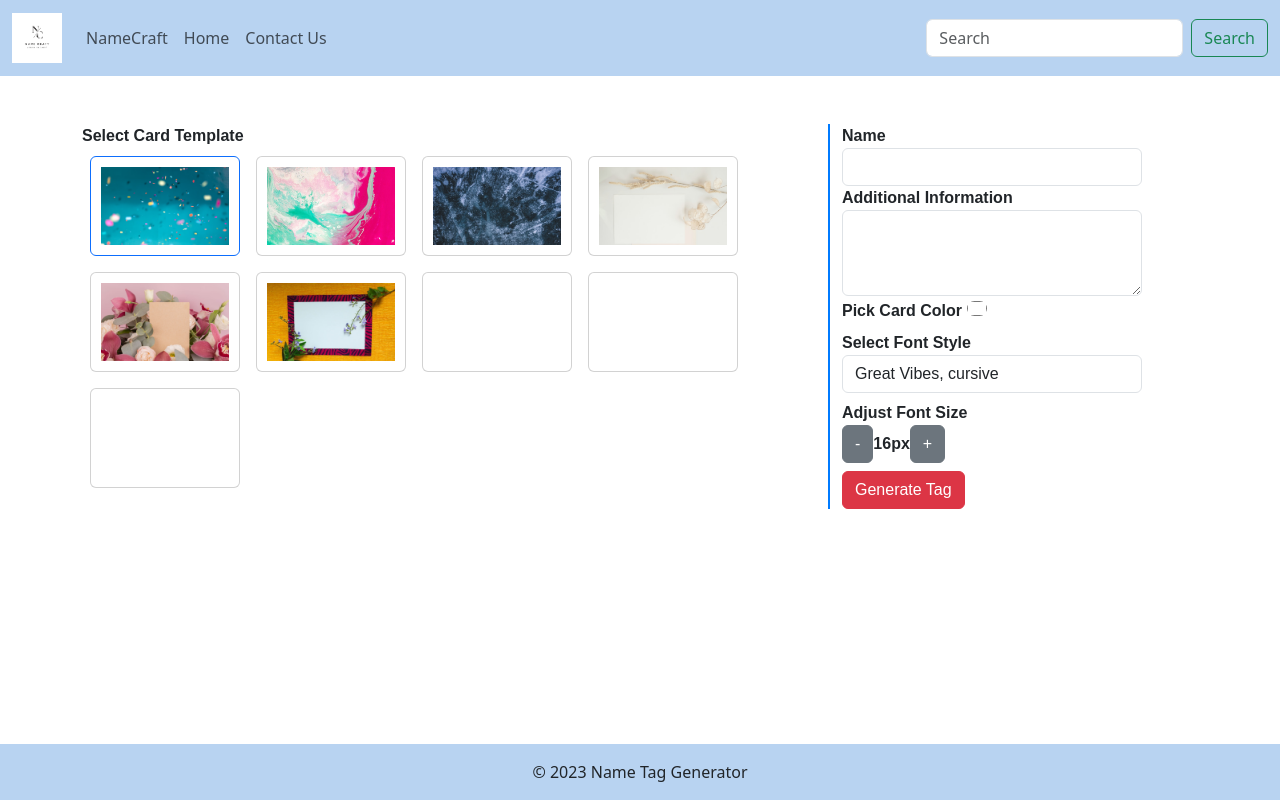
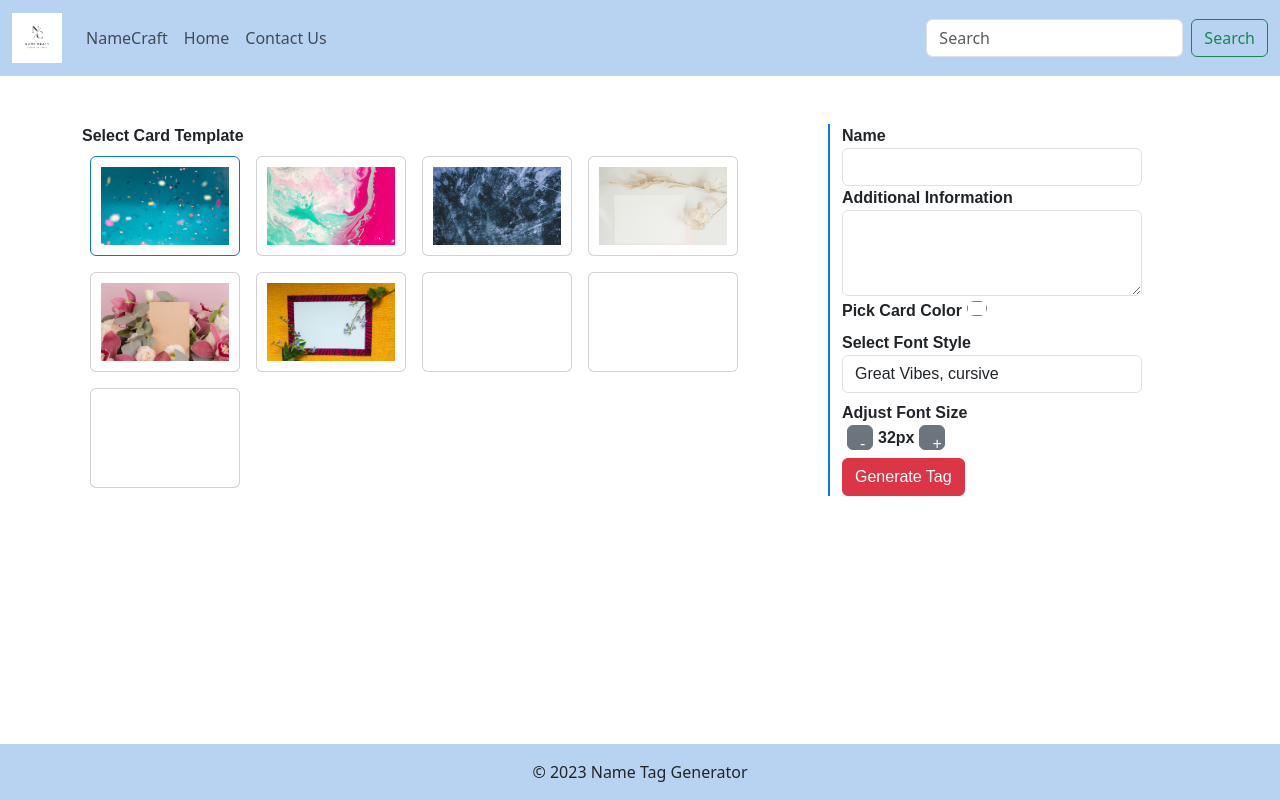
Before and after one commit to viclet45/Namecraft, a React (Create React App) app: page / in a window 1280 px wide. Built offline with nearby package versions, Linux system fonts and the light colour scheme; a web font is replaced by a local one.

Commit message:
I worked on the functionality of the website

```diff
--- a/src/Pages/Home.js
+++ b/src/Pages/Home.js
@@ -45,7 +45,7 @@ const Home = () => {
   const [selectedColor, setSelectedColor] = useState('#ffffff');
   const [selectedCard, setSelectedCard] = useState(cardTemplates[0]);
   const [selectedFontStyle, setSelectedFontStyle] = useState(fontStyles[0].name);
-  const [fontSize, setFontSize] = useState(16); // Default font size
+  const [fontSize, setFontSize] = useState(32); // Default font size
 
   const cardRef = useRef(null);
 
@@ -162,9 +162,9 @@ const Home = () => {
           <div className="font-Size mt-2">
             <label>Adjust Font Size</label>
             <div className="d-flex align-items-center plus-button" >
-              <button className="btn btn-secondary mr-2" onClick={decreaseFontSize}>-</button>
+              <button className=" Minusbutton btn btn-secondary mr-2" onClick={decreaseFontSize}>-</button>
               <span>{fontSize}px</span>
-              <button className="btn btn-secondary ml-2" onClick={increaseFontSize}>+</button>
+              <button className=" Plusbutton btn btn-secondary ml-2" onClick={increaseFontSize}>+</button>
             </div>
           </div>
 
@@ -180,7 +180,7 @@ const Home = () => {
 
           {nameTag && (
           <div className="card-container mt-3" ref={cardRef}>
-            <div className={`card p-3 ${selectedCard.className}`} style={{ backgroundColor: selectedColor, marginBottom: '10px', fontFamily: selectedFontStyle }}>
+            <div className={`cardbody p-3 ${selectedCard.className}`} style={{ backgroundColor: selectedColor, marginBottom: '10px', fontFamily: selectedFontStyle }}>
               <h2 className="card-title" style={{ fontSize: `${fontSize}px` }}>{nameTag}</h2>
               <p className="card-text" style={{ fontSize: `${fontSize}px` }}>{additionalInfo}</p>
             </div>
@@ -189,7 +189,7 @@ const Home = () => {
 
           {nameTag && !isLoading && (
             <button
-              className="btn btn-success"
+              className="btn btn-success mt-2"
               onClick={handleDownload}
             >
               Download
--- a/src/Pages/Welcome.js
+++ b/src/Pages/Welcome.js
@@ -7,7 +7,7 @@ import 'bootstrap/dist/js/bootstrap.bundle.min.js';
 
 const Welcome = () => {
   return (
-    <div className="background-image">
+    <div className>
       <div className="container mt-4">
         <div className="row">
           <div className="col-12">
--- a/src/index.css
+++ b/src/index.css
@@ -12,10 +12,7 @@ body {
   font-family: Impact, Haettenschweiler, 'Arial Narrow Bold', sans-serif;
   -webkit-font-smoothing: antialiased;
   -moz-osx-font-smoothing: grayscale;
-  background-color: floralwhite;
-  background-size: cover;
-  background-position: center;
-  background-repeat: no-repeat;
+  background-color: rgb(26, 148, 189);
   overflow-x: hidden;
   box-sizing: inherit;
   padding-bottom: 6.74rem;
@@ -79,33 +76,34 @@ footer {
   height: 200px;
   align-items: center;
   justify-content: center;
-  border: 1px solid #0a0a0a; /* Default border style */
+  border: 1px solid #0a0a0a;
   padding: 10px;
 }
 
 .card-title {
-  font-weight: bold; /* Enhance readability */
+  font-weight: 700;
   text-align: center;
 }
 
 .card-text {
 
-  text-align: center; /* Center text horizontally */
-  margin-top: 10px; /* Optional: Adjust spacing */
+  text-align: center;
+  margin-top: 10px;
 }
 
 .color-selector {
-  height: 15px; /* Adjust height as needed */
-  width: 20px; /* Adjust width as needed */
+  height: 15px;
+  width: 20px;
   padding: 0;
-  border: 1px ; /* Added border style */
+  border: 1px ;
   border-radius: 100px;
-  margin-top: 5px; /* Added spacing */
+  margin-top: 5px;
   margin-left: 5px;
+  cursor: pointer;
 }
 
 .col-lg-6 {
-  flex: 1; /* Grow to fill remaining space */
+  flex: 1;
   padding-bottom: 150px;
 }
 
@@ -131,7 +129,7 @@ footer {
 }
 
 .contact-form textarea {
-  resize: vertical; /* Allow vertical resizing of textarea */
+  resize: vertical;
 }
 
 .contact-form button {
@@ -182,7 +180,7 @@ footer {
 }
 
 .card-template-column{
-  border-right: 2px solid #007bff; /* Example border color */
+  border-right: 2px solid #007bff;
 
 }
 
@@ -191,3 +189,16 @@ footer {
   font-family: 'Poppins', sans-serif ;
   font-weight: 700;
 }
+
+.Plusbutton,
+.Minusbutton {
+  width: 25px;
+  height: 25px;
+  background-color: #ccc;
+  border: 1px solid #999;
+  cursor: pointer;
+  display: inline-flex;
+  justify-content: center;
+  align-items: center;
+  margin: 0 5px;
+}
```
